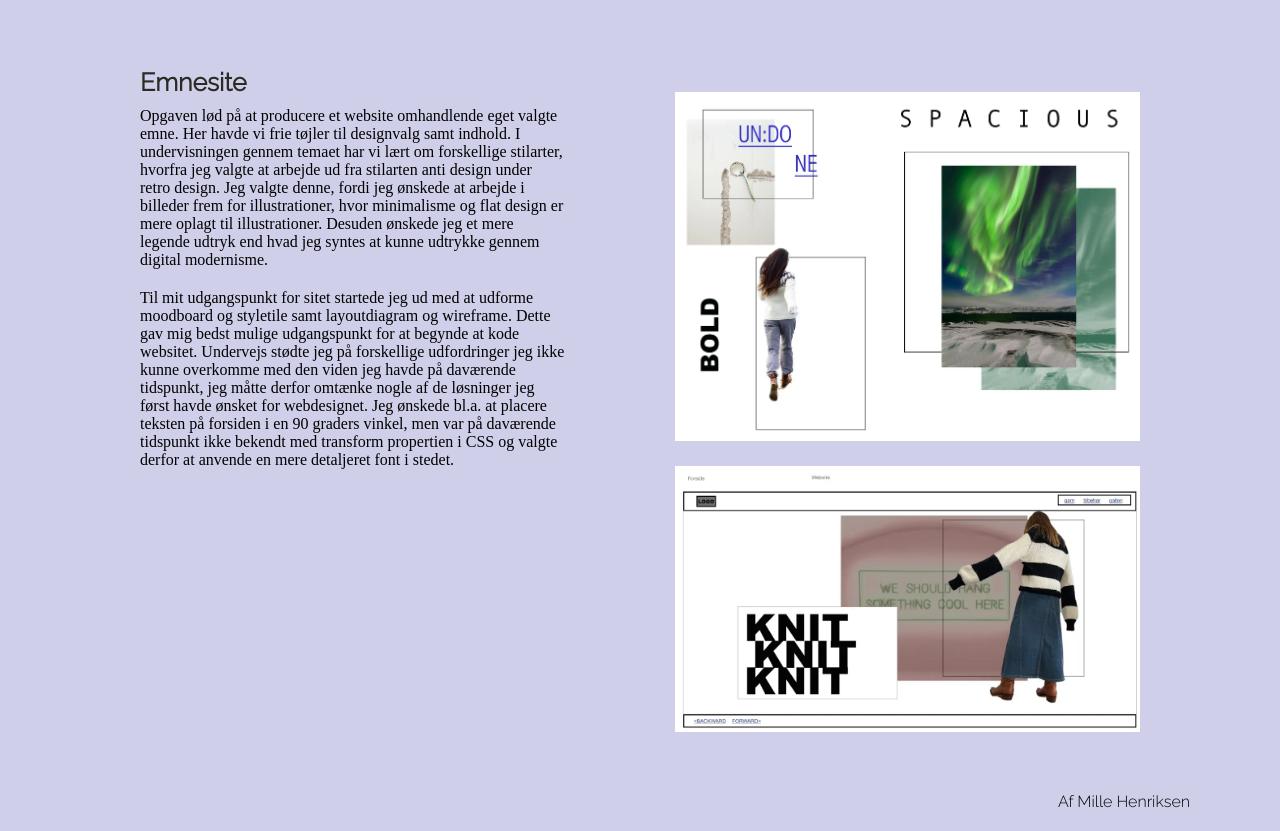
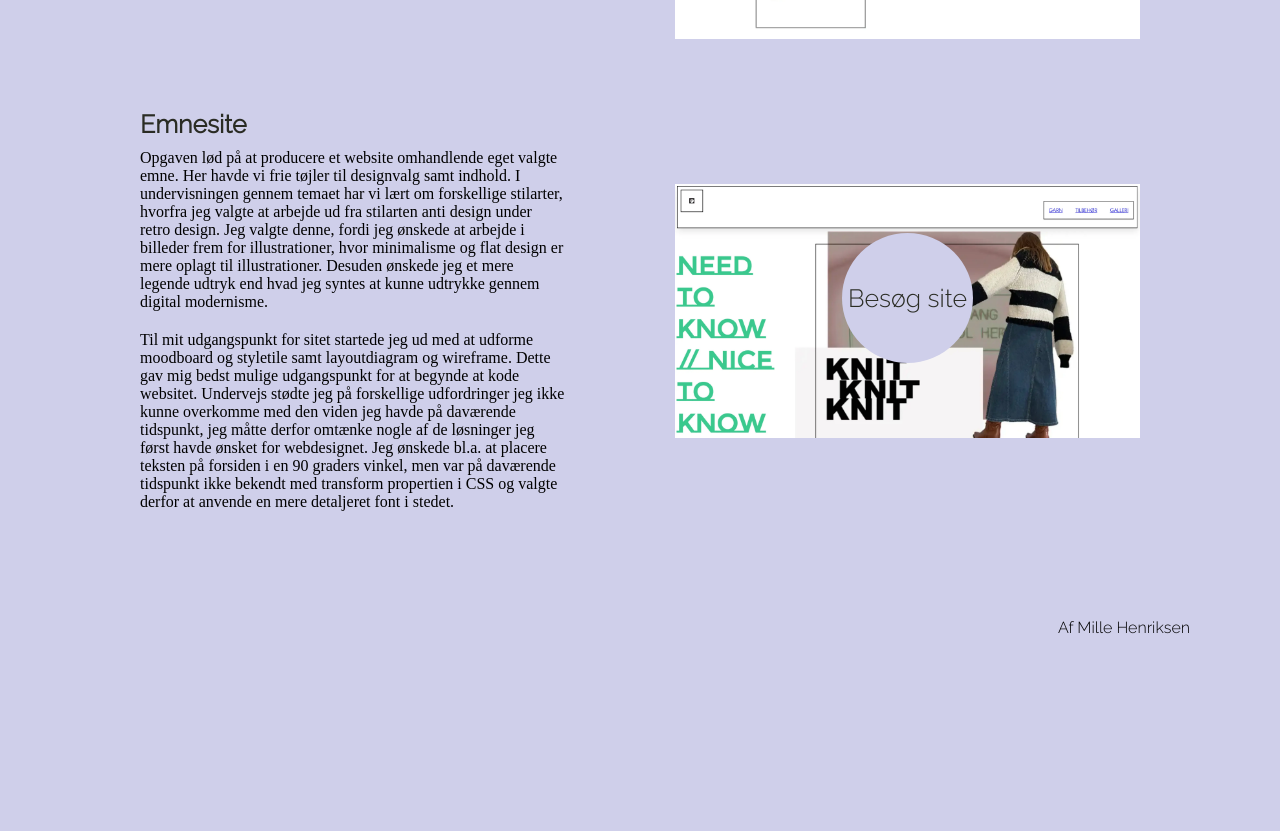
Before and after one commit to mill9510/06_portfolio, a plain HTML site: page web.html in a window 1280 px wide. Shown: the part 550-1381 px from the top of the page. After the commit the page ends 1207 px from the top, so only its background shows below. Drawn offline with Linux system fonts and the light colour scheme.

Commit message:
underside weblink over img

```diff
--- a/general.css
+++ b/general.css
@@ -82,6 +82,16 @@ h2:hover {
   font-family: "Merriweather Sans", sans-serif;
 }
 
+h3 {
+  text-decoration: none;
+  font-family: "Raleway", sans-serif;
+
+  color: #2a2c24;
+
+  font-size: 25px;
+  margin-bottom: 10px;
+}
+
 .logo {
   border: #3f3244;
   padding: 5px;
@@ -108,4 +118,44 @@ h2:hover {
   grid-template-columns: 1fr 1fr;
 }
 
-/*********** mobil visning **********/
+figure {
+  margin-top: 50px;
+  margin-bottom: 120px;
+}
+
+.visit_site {
+  display: grid;
+  justify-items: center;
+  align-items: center;
+}
+.visit_site img,
+.link,
+button {
+  grid-area: 1/1;
+}
+
+.to_site_button {
+  background: #cfcfea;
+  text-decoration: none;
+  font-family: "Raleway", sans-serif;
+  color: #2a2c24;
+  font-size: 25px;
+  border: none;
+  border-radius: 50%;
+  padding-top: 50px;
+  padding-bottom: 50px;
+  cursor: pointer;
+  transition: 0.3s;
+  align-content: center;
+  display: block;
+  margin-left: auto;
+  margin-right: auto;
+  place-items: center;
+  z-index: 10;
+}
+
+.to_site_button:hover {
+  color: #e2eb98;
+  font-weight: 600;
+  font-family: "Merriweather Sans", sans-serif;
+}
--- a/web.html
+++ b/web.html
@@ -35,9 +35,9 @@
             <p>Denne opgave var vores introduktion til grundlæggende redskaber indenfor design af digitale brugergrænseflader, digital indholdsproduktion og kommunikation samt responsivt webdesign. Her blev vi stillet opgaven af udforme et website indenfor givne rammer for, hvordan de individuelle sider skulle opstilles samt hvad de skulle indeholde. Her lærte jeg at arbejde i Visual Studio Code samt tilegnede mig grundlæggende færdigheder indenfor programmering.</p>
             <p>Min opgave var her at stille op med et færdigt produkt, som fulgte den løsning vi fik stillet via brug af layoutdiagram og wireframe. Jeg blev bekendt med grid, hvilket i første omgang var min største udfordring i forhold til at følge layoutdiagrammet for opgaven. Jeg lærte dog at forstå forskellen på parent containere kontra child elementer, hvilket lettede forståelsen af grid.</p>
           </div>
-          <img src="imgs/02.webp" alt="" />
+          <img src="imgs/emnesite_moodboard.webp" alt="moodboard" />
           <div>
-            <a href="https://millebrondum.dk/kea/02_web/02_emnesite/emnesite/index.html"><h2>Emnesite</h2></a>
+            <h2>Emnesite</h2>
             <p>Opgaven lød på at producere et website omhandlende eget valgte emne. Her havde vi frie tøjler til designvalg samt indhold. I undervisningen gennem temaet har vi lært om forskellige stilarter, hvorfra jeg valgte at arbejde ud fra stilarten anti design under retro design. Jeg valgte denne, fordi jeg ønskede at arbejde i billeder frem for illustrationer, hvor minimalisme og flat design er mere oplagt til illustrationer. Desuden ønskede jeg et mere legende udtryk end hvad jeg syntes at kunne udtrykke gennem digital modernisme.</p>
 
             <p>
@@ -45,10 +45,13 @@
               detaljeret font i stedet.
             </p>
           </div>
-          <div>
-            <img src="imgs/emnesite_moodboard.webp" alt="moodboard" />
-            <img src="imgs/mockup_emnesite.webp" alt="mockup" />
-          </div>
+
+          <section>
+            <figure class="visit_site">
+              <img src="imgs/emnesite.webp" alt="emnesite" />
+              <a class="link" href="https://millebrondum.dk/kea/02_web/02_emnesite/emnesite/index.html"><button class="to_site_button">Besøg site</button></a>
+            </figure>
+          </section>
         </div>
       </section>
     </main>
```
Also changed, not shown: om.html (+1 -1 lines), imgs/emnesite.webp (added).
